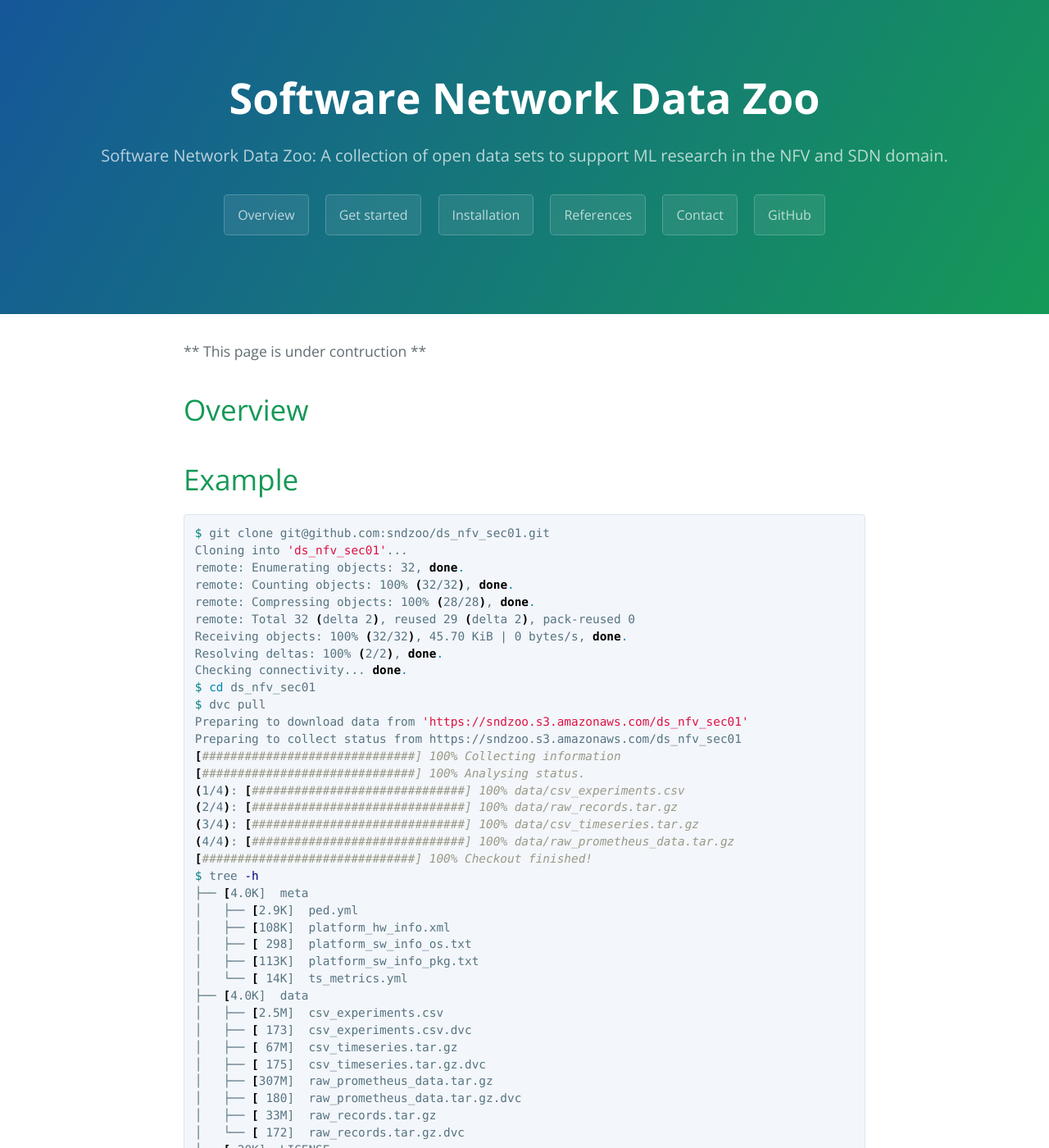
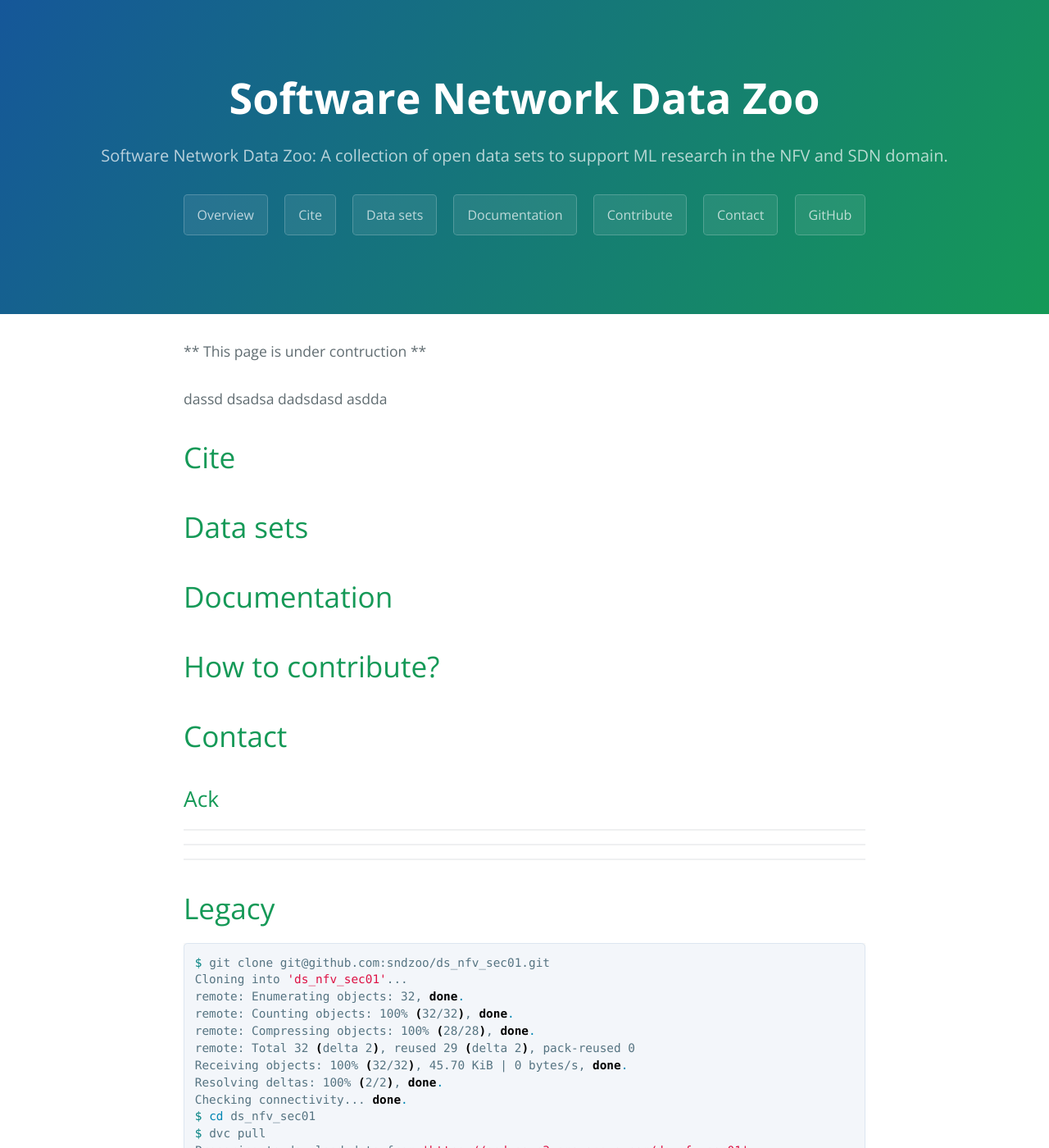
Before and after one commit to sndzoo/sndzoo.github.io, a Jekyll site: the page built from index.md, in a window 1280 px wide and 1400 px high. Shown: the whole window at 82% size. Built offline with Jekyll 4.4.1, drawn with Linux system fonts in a browser that asks for light colours.

Commit message:
update
Signed-off-by: peusterm <manuel.peuster@uni-paderborn.de>

````diff
--- a/_layouts/default.html
+++ b/_layouts/default.html
@@ -15,11 +15,12 @@
       <h1 class="project-name">{{ site.title | default: site.github.repository_name }}</h1>
       <h2 class="project-tagline">{{ site.description | default: site.github.project_tagline }}</h2>
       <a href="#overview" class="btn">Overview</a>
-      <a href="#get-started" class="btn">Get started</a>
-      <a href="#installation" class="btn">Installation</a>
-      <a href="#references" class="btn">References</a>
+      <a href="#cite" class="btn">Cite</a>
+      <a href="#data" class="btn">Data sets</a>
+      <a href="#doc" class="btn">Documentation</a>
+      <a href="#contribute" class="btn">Contribute</a>
       <a href="#contact" class="btn">Contact</a>
-      <a href="https://github.com/containernet/containernet" class="btn">GitHub</a>
+      <a href="https://github.com/sndzoo/" class="btn">GitHub</a>
       <!--
       {% if site.github.is_project_page %}
         <a href="{{ site.github.repository_url }}" class="btn">View on GitHub</a>
--- a/index.md
+++ b/index.md
@@ -5,9 +5,28 @@ layout: default
 ** This page is under contruction **
 
 
-# [](#overview)Overview
+# [](#overview)
 
-# [](#overview)Example
+dassd
+dsadsa
+dadsdasd
+asdda
+
+# [](#cite)Cite
+
+# [](#data)Data sets
+# [](#doc)Documentation
+# [](#contribute)How to contribute?
+# [](#contact)Contact
+
+## Ack
+
+
+---
+---
+---
+
+# [](#xxx)Legacy
 
 ```sh
 $ git clone git@github.com:sndzoo/ds_nfv_sec01.git
````
